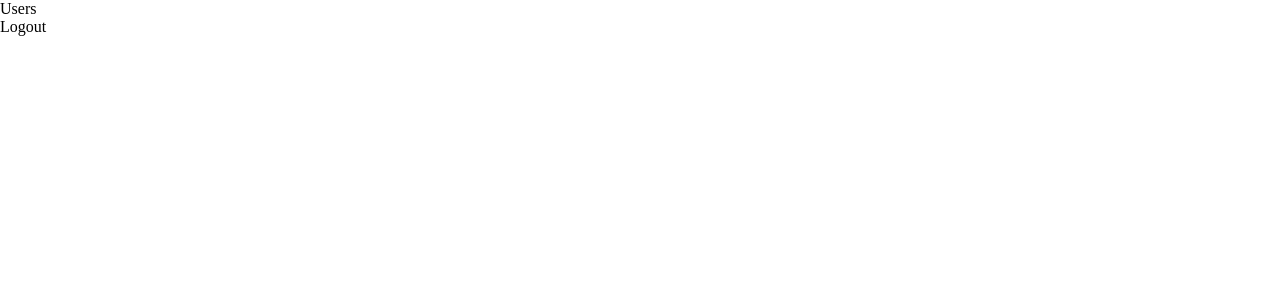
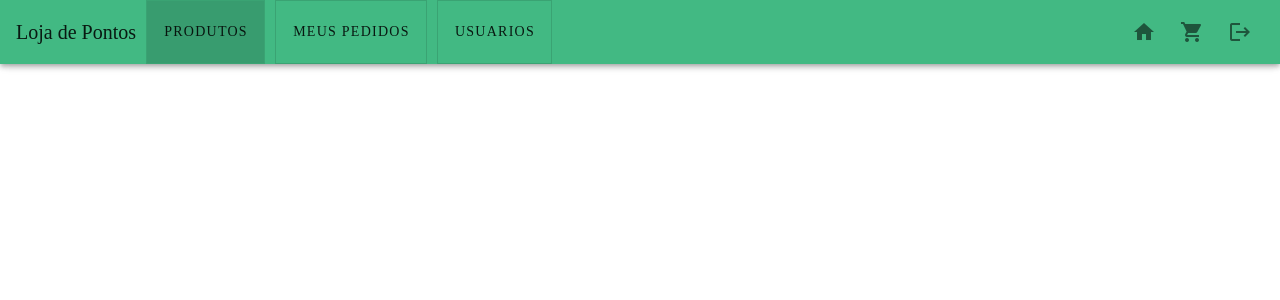
Before and after one commit to paulorenan/store-points, a Vue app: page /products in a window 1280 px wide. Before the commit this address led to /users. Shown: the top 300 px of the page. Built offline with nearby package versions, Linux system fonts and the light colour scheme; sample sign-in values are in the browser's storage.

Commit message:
fazendo header

```diff
--- a/src/App.vue
+++ b/src/App.vue
@@ -1,5 +1,5 @@
 <template>
-  <router-view></router-view>
+  <router-view/>
 </template>
 
 <style lang="scss">
--- /dev/null
+++ b/src/components/HeaderComp.vue
@@ -0,0 +1,94 @@
+<template>
+  <v-app-bar
+    color="#42b983"
+    fixed
+  >
+    <v-toolbar-title>Loja de Pontos</v-toolbar-title>
+    <v-toolbar-items class="ml-3"
+      v-if="$vuetify.breakpoint.smAndUp"
+    >
+      <v-btn
+        :to="{ name: 'products' }"
+        class="btn"
+        outlined
+        text
+      >
+        Produtos
+      </v-btn>
+      <v-btn
+        :to="{ name: 'login' }"
+        class="btn"
+        outlined
+        text
+      >
+        Meus Pedidos
+      </v-btn>
+      <v-btn
+        v-if="admin"
+        :to="{ name: 'register' }"
+        class="btn"
+        outlined
+        text
+      >
+        Usuarios
+      </v-btn>
+    </v-toolbar-items>
+    <v-spacer/>
+    <div class="mobile">
+      <v-btn
+        icon
+        @click="$router.push('/products')"
+      >
+        <v-icon>mdi-home</v-icon>
+      </v-btn>
+      <v-btn
+        icon
+        @click="$router.push('/products')"
+      >
+        <v-icon>mdi-cart</v-icon>
+      </v-btn>
+    </div>
+    <v-btn
+      icon
+      @click="logout"
+    >
+      <v-icon>mdi-logout</v-icon>
+    </v-btn>
+  </v-app-bar>
+</template>
+
+<script>
+import { mapActions, mapState } from 'vuex';
+  export default {
+    data: () => ({
+      drawer: false,
+      group: null,
+      admin: false,
+    }),
+    computed: {
+      ...mapState([
+        'user',
+      ])
+    },
+    methods: {
+      ...mapActions([
+      'logout'
+      ]),
+      isAdmin() {
+        if(this.user.role === 'admin') {
+          this.admin = true;
+        }
+      }
+    },
+    mounted() {
+      this.isAdmin();
+    },
+  }
+</script>
+
+<style>
+.btn {
+  margin-left: 10px;
+  background-color: #42b983;
+}
+</style>
--- a/src/components/LoginComp.vue
+++ b/src/components/LoginComp.vue
@@ -22,7 +22,7 @@
                           :rules="emailRules"
                           prepend-icon="email"
                           name="email"
-                          type="text"
+                          type="email"
                           required
                           color="teal accent-3"
                           focus="true"
@@ -72,20 +72,6 @@
   </v-app>
 </template>
 
-<!-- <template>
-  <div class="login">
-    <div v-if="loggingIn" class="container-loading">
-      <img src="/loading.gif" alt="Loading Icon">
-    </div>
-    <p v-if="loginError">{{ loginError }}</p>
-    <form @submit.prevent="loginSubmit">
-      <input type="email" placeholder="E-Mail" v-model="email">
-      <input type="password" placeholder="Password" v-model="password">
-      <button type="submit">Login</button>
-    </form>
-  </div>
-</template> -->
-
 <script>
   import { mapState, mapActions } from 'vuex';
   import '../styles/Login.css';
@@ -132,7 +118,3 @@
     }
   }
 </script>
-
-<style>
-@import '../styles/Login.css';
-</style>
--- a/src/components/RegisterComp.vue
+++ b/src/components/RegisterComp.vue
@@ -47,7 +47,7 @@
                           :rules="emailRules"
                           prepend-icon="email"
                           name="email"
-                          type="text"
+                          type="email"
                           required
                           color="teal accent-3"
                         />
--- a/src/main.js
+++ b/src/main.js
@@ -5,7 +5,6 @@ import App from './App.vue'
 import vuetify from './plugins/vuetify'
 import store from './store'
 import router from './router'
-import './styles/Login.css'
 
 Vue.config.productionTip = false
 
--- a/src/router/index.js
+++ b/src/router/index.js
@@ -19,9 +19,9 @@ const router = new Router({
       component: () => import(/* webpackChunkName: "register" */ '../views/RegisterView.vue')
     },
     {
-      path: '/users',
-      name: 'users',
-      component: () => import(/* webpackChunkName: "about" */ '../views/UsersView.vue')
+      path: '/products',
+      name: 'products',
+      component: () => import(/* webpackChunkName: "about" */ '../views/ProductsView.vue')
     },
     {
       path: '*',
@@ -34,7 +34,7 @@ router.beforeEach((to, from, next) => {
   store.dispatch('fetchAccessToken');
   if(store.state.token) {
     if(to.name === 'login' || to.name === 'register') {
-      next('/users');
+      next('/products');
     } else {
       next();
     }
--- a/src/store/index.js
+++ b/src/store/index.js
@@ -21,17 +21,17 @@ export default new Vuex.Store({
       state.loggingIn = true;
       state.loginError = false;
     },
-    loginStop: (state) => {
+    loginStop: (state, error) => {
       state.loggingIn = false;
-      state.loginError = true;
+      state.loginError = error;
     },
     registerStart: (state) => {
       state.registeringIn = true;
       state.registerError = false;
     },
-    registerStop: (state) => {
+    registerStop: (state, error) => {
       state.registeringIn = false;
-      state.registerError = true;
+      state.registerError = error;
     },
     updateToken: (state, token) => {
       state.token = token;
@@ -54,13 +54,13 @@ export default new Vuex.Store({
       .then(response => {
         localStorage.setItem('token', response.data.token);
         localStorage.setItem('user', JSON.stringify(response.data.user));
-        commit('loginStop', null);
+        commit('loginStop', false);
         commit('updateToken', response.data.token);
         commit('updateUser', response.data.user);
-        router.push('/users');
+        router.push('/products');
       })
       .catch(() => {
-        commit('loginStop');
+        commit('loginStop', true);
         commit('updateToken', null);
         commit('updateUser', null);
       })
@@ -72,12 +72,12 @@ export default new Vuex.Store({
       }).then(response => {
         localStorage.setItem('token', response.data.token);
         localStorage.setItem('user', JSON.stringify(response.data.user));
-        commit('registerStop', null);
+        commit('registerStop', false);
         commit('updateToken', response.data.token);
         commit('updateUser', response.data.user);
-        router.push('/users');
+        router.push('/products');
       }).catch(() => {
-        commit('registerStop');
+        commit('registerStop', true);
         commit('updateToken', null);
         commit('updateUser', null);
       })
--- a/src/styles/Login.css
+++ b/src/styles/Login.css
@@ -1,4 +1,4 @@
-.login-comp {
+/* .login-comp {
   width: 100%;
   height: 90vh;
 }
@@ -15,4 +15,4 @@
   align-self: center;
   width: 100%;
   border: 1px solid green;
-}
+} */
--- /dev/null
+++ b/src/views/ProductsView.vue
@@ -0,0 +1,13 @@
+<template>
+  <HeaderComp />
+</template>
+
+<script>
+import HeaderComp from '../components/HeaderComp.vue';
+
+export default {
+  components: {
+    HeaderComp
+  },
+}
+</script>
--- a/src/views/UsersView.vue
+++ /dev/null
@@ -1,18 +0,0 @@
-<template>
-  <div>
-    <p>Users</p>
-    <button @click=logout>Logout</button>
-  </div>
-</template>
-
-<script>
-import { mapActions } from 'vuex';
-
-export default {
-  methods: {
-    ...mapActions([
-      'logout'
-    ])
-  },
-}
-</script>
```
